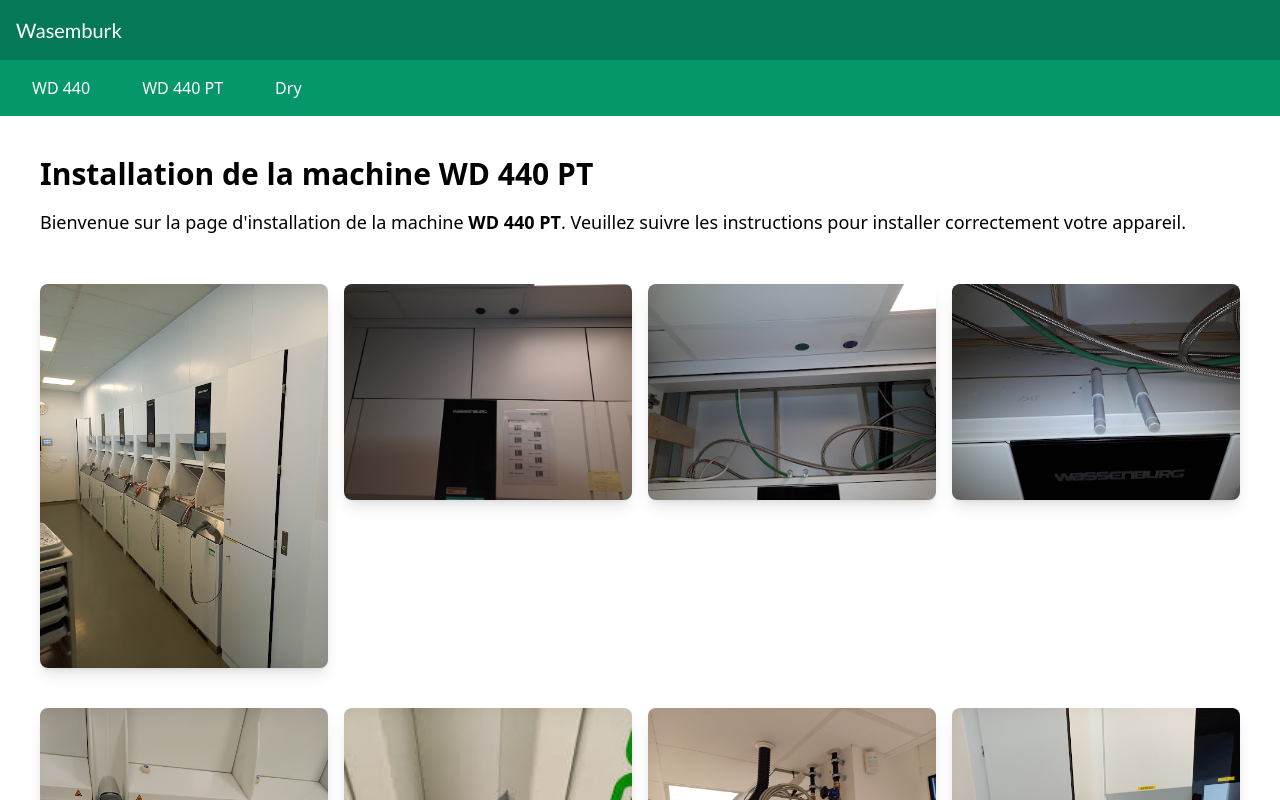
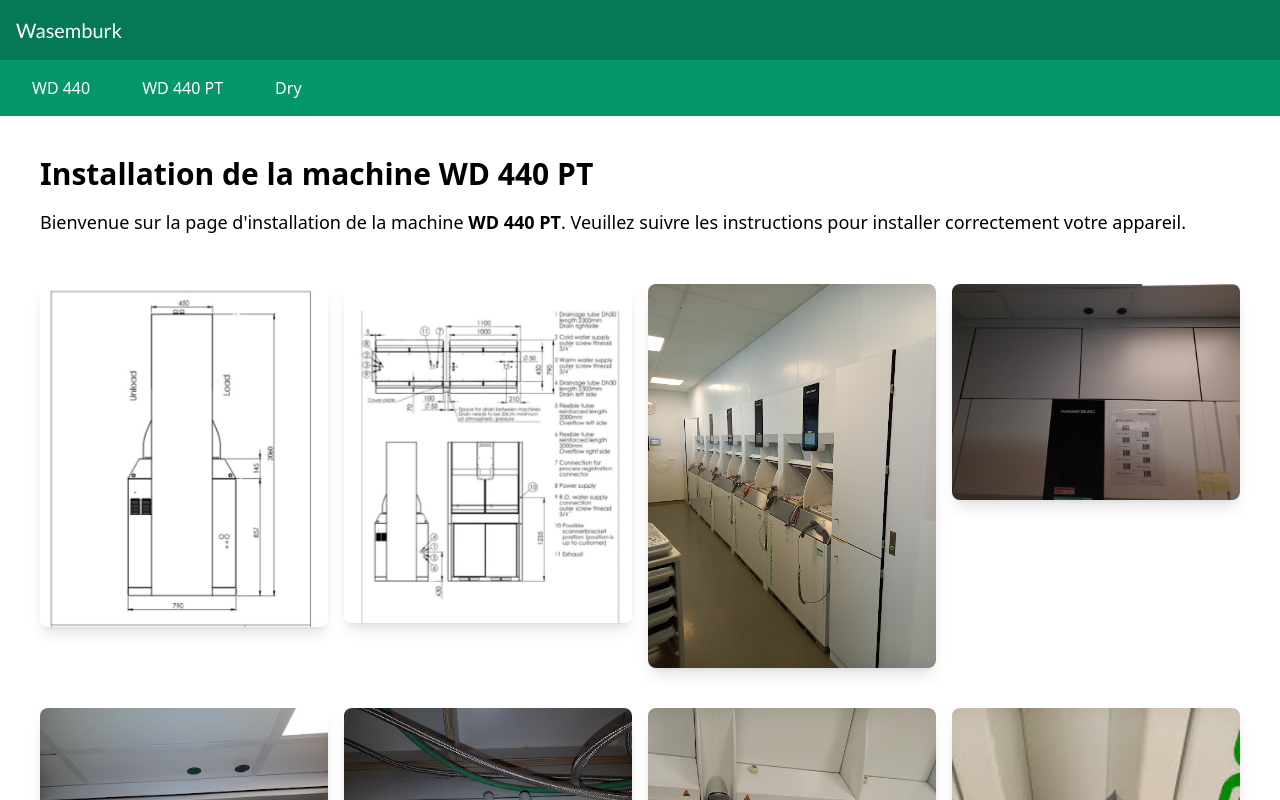
Before and after one commit to Quent-Matt/Project-Wasemburk, a React (Vite) app: page /instalationwd440pt in a window 1280 px wide. Shown: the top 800 px of the page. Built offline with nearby package versions, Linux system fonts and the light colour scheme.

Commit message:
ajout 2 images en instal PT

```diff
--- a/src/pages/InstalationWD440PT.jsx
+++ b/src/pages/InstalationWD440PT.jsx
@@ -20,6 +20,8 @@ import imagemachine16 from "../assets/InstallationPT/lation/20250203_090837.jpg"
 import imagemachine17 from "../assets/InstallationPT/lation/20250203_090852.jpg";
 import imagemachine18 from "../assets/InstallationPT/lation/20250203_090910.jpg";
 import imagemachine19 from "../assets/InstallationPT/lation/20250203_090928.jpg";
+import imagemachine20 from "../assets/InstallationPT/pt-dimention1.jpg";
+import imagemachine21 from "../assets/InstallationPT/pt-dimention2.jpg";
 import installDry5 from "../assets/InstallationDry/instal dry.png";
 import ImageModal from "../composent/ImageModal.jsx";
 
@@ -32,6 +34,8 @@ export default function InstallationWD440PT() {
                         Veuillez suivre les instructions pour installer correctement votre appareil.
                 </p>
             <div className="grid grid-cols-1 md:grid-cols-2 lg:grid-cols-4 gap-4 mt-6">
+                <ImageModal src={imagemachine21} alt="machine WD 440 PT"/>
+                <ImageModal src={imagemachine20} alt="machine WD 440 PT"/>
                 <ImageModal src={imagemachine9} alt="machine WD 440 PT"/>
                 <ImageModal src={imagemachine6} alt="machine WD 440 PT"/>
                 <ImageModal src={imagemachine5} alt="machine WD 440 PT"/>
```
Also changed, not shown: src/assets/InstallationPT/pt-dimention1.jpg (added), src/assets/InstallationPT/pt-dimention2.jpg (added).
